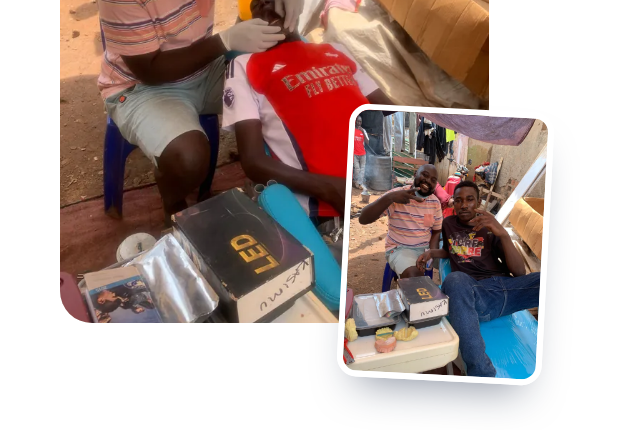
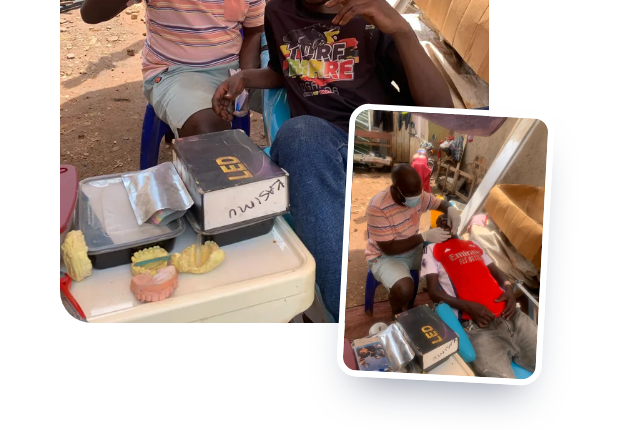
Before and after one commit to joshuam7733/dr-smiles-uganda, a plain HTML site: page index.html in a window 1280 px wide. Shown: the part 1259-1689 px from the top of the page, 0-619 px from the left. Drawn offline with nearby package versions, Linux system fonts and the light colour scheme.

Commit message:
About: swap the large and small outreach photos
Co-Authored-By: Claude Opus 5.5 <noreply@anthropic.com>

```diff
--- a/assets/css/styles.css
+++ b/assets/css/styles.css
@@ -493,7 +493,7 @@ blockquote { margin: 0; }
   aspect-ratio: 4 / 5;
   background: var(--mint);
 }
-.about-photo-main img { width: 100%; height: 100%; object-fit: cover; object-position: 30% 50%; }
+.about-photo-main img { width: 100%; height: 100%; object-fit: cover; object-position: 50% 40%; }
 .about-photo-main figcaption {
   position: absolute; left: 1rem; top: 1rem;
   padding: .35rem .8rem; border-radius: 999px;
@@ -509,7 +509,7 @@ blockquote { margin: 0; }
   box-shadow: 0 24px 40px -20px rgba(17,31,61,.5);
   transform: rotate(3deg);
 }
-.about-photo-inset img { width: 100%; height: 100%; object-fit: cover; object-position: 50% 30%; }
+.about-photo-inset img { width: 100%; height: 100%; object-fit: cover; object-position: 35% 45%; }
 
 .about-copy { max-width: 38rem; }
 .about-copy > p:not(.lead) { color: var(--navy-soft); }
--- a/index.html
+++ b/index.html
@@ -19,7 +19,7 @@
         href="assets/img/clinic-dentist-patient-1100.webp"
         imagesrcset="assets/img/clinic-dentist-patient-640.webp 640w, assets/img/clinic-dentist-patient-1100.webp 1100w"
         imagesizes="(min-width: 960px) 44vw, 92vw">
-  <link rel="stylesheet" href="assets/css/styles.css?v=10">
+  <link rel="stylesheet" href="assets/css/styles.css?v=11">
   <script>document.documentElement.classList.add("js");</script>
   <script src="assets/js/main.js?v=10" defer></script>
 </head>
@@ -145,16 +145,16 @@
       <div class="wrap about-grid">
         <div class="about-media reveal">
           <figure class="about-photo-main">
-            <img src="assets/img/outreach-mobile-dentistry-1100.webp"
-                 srcset="assets/img/outreach-mobile-dentistry-600.webp 600w, assets/img/outreach-mobile-dentistry-1100.webp 1100w"
+            <img src="assets/img/outreach-patient-smile-1100.webp"
+                 srcset="assets/img/outreach-patient-smile-600.webp 600w, assets/img/outreach-patient-smile-1100.webp 1100w"
                  sizes="(min-width: 960px) 40vw, 92vw"
                  width="1100" height="1467" loading="lazy"
-                 alt="Dr. Smiles treating a patient outdoors with portable dental equipment during a charity outreach">
+                 alt="Dr. Smiles and a smiling patient in the dental chair after treatment at a charity outreach">
             <figcaption>On a Dr. Smiles charity outreach</figcaption>
           </figure>
           <figure class="about-photo-inset">
-            <img src="assets/img/outreach-patient-smile-600.webp" width="600" height="800" loading="lazy"
-                 alt="Dr. Smiles and a smiling patient in the dental chair after treatment at the charity outreach">
+            <img src="assets/img/outreach-mobile-dentistry-600.webp" width="600" height="800" loading="lazy"
+                 alt="Dr. Smiles treating a patient outdoors with portable dental equipment during the outreach">
           </figure>
         </div>
 
```
Also changed, not shown: assets/img/outreach-patient-smile-1100.webp (added), 1 other file.
